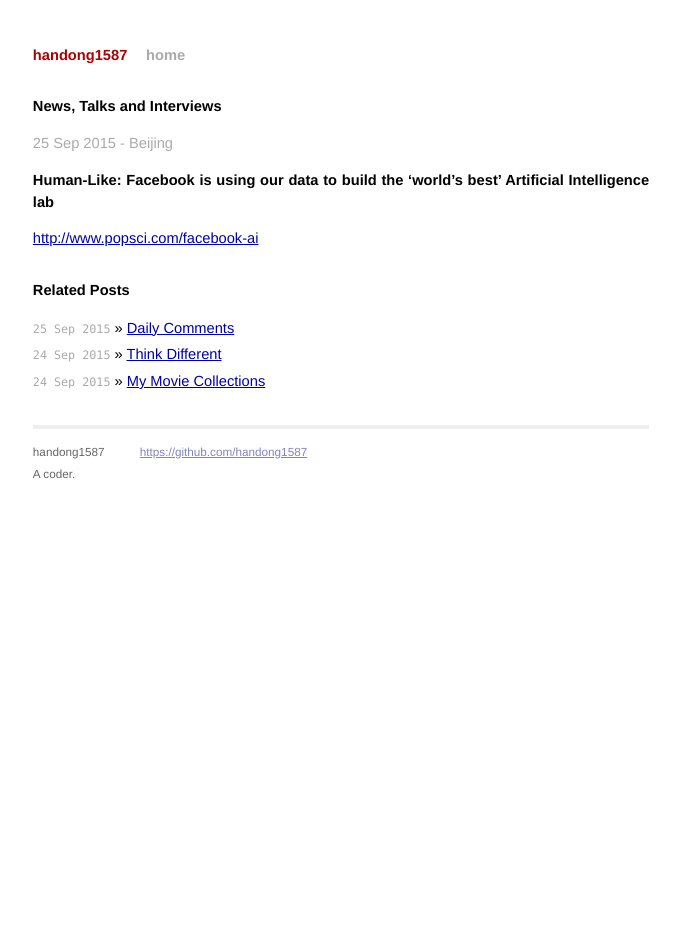
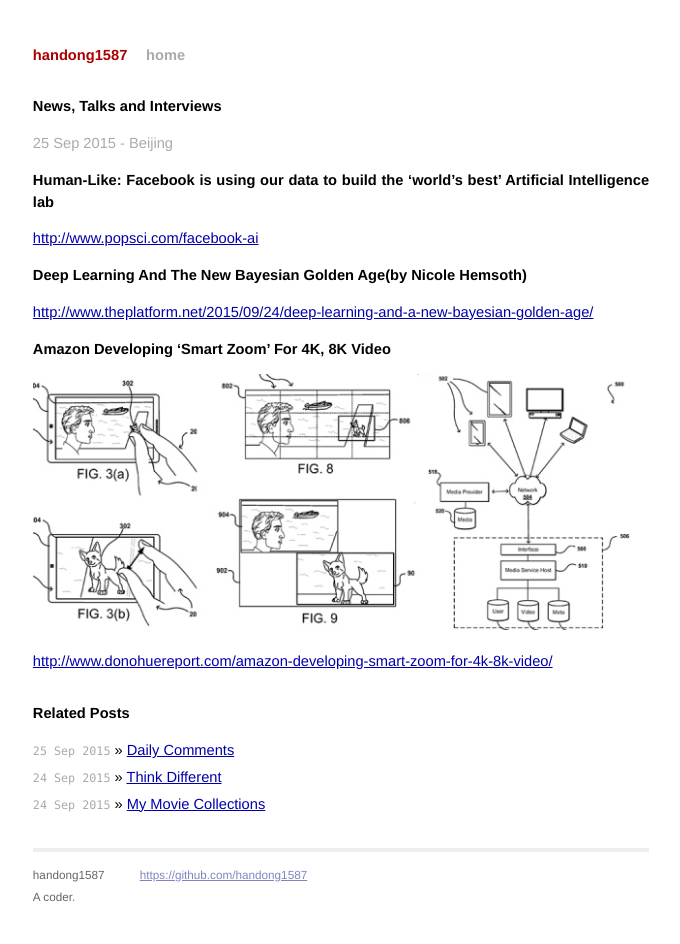
Before and after one commit to handong1587/handong1587.github.io, a Jekyll site: the page built from _posts/2015-09-25-news-talks-and-interviews.md, in a window 1280 px wide. Shown: the whole page, without its empty margins (299-979 px from the left). Built offline with Jekyll 4.4.1, drawn with Linux system fonts in a browser that asks for light colours; Markdown is read by kramdown in place of the engine named in the settings; comment, search, counter and statistics services are not loaded.

Commit message:
update mds

```diff
--- /dev/null
+++ b/_posts/2015-09-25-news-talks-and-interviews.md
@@ -0,0 +1,24 @@
+---
+layout: post
+categories: deep_learning
+title: News, Talks and Interviews
+---
+
+{{ page.title }}
+================
+
+<p class="meta">25 Sep 2015 - Beijing</p>
+
+**Human-Like: Facebook is using our data to build the 'world's best' Artificial Intelligence lab**
+
+[http://www.popsci.com/facebook-ai](http://www.popsci.com/facebook-ai)
+
+**Deep Learning And The New Bayesian Golden Age(by Nicole Hemsoth)**
+
+[http://www.theplatform.net/2015/09/24/deep-learning-and-a-new-bayesian-golden-age/](http://www.theplatform.net/2015/09/24/deep-learning-and-a-new-bayesian-golden-age/)
+
+**Amazon Developing ‘Smart Zoom’ For 4K, 8K Video**
+
+<img src="/assets/news_talks_interviews/Amazon-Smart-Zoom.jpg" width="600" />
+
+[http://www.donohuereport.com/amazon-developing-smart-zoom-for-4k-8k-video/](http://www.donohuereport.com/amazon-developing-smart-zoom-for-4k-8k-video/)
--- a/_posts/deep_learning/2015-09-25-news-talks-and-interviews.md
+++ /dev/null
@@ -1,14 +0,0 @@
----
-layout: post
-categories: deep_learning
-title: News, Talks and Interviews
----
-
-{{ page.title }}
-================
-
-<p class="meta">25 Sep 2015 - Beijing</p>
-
-**Human-Like: Facebook is using our data to build the 'world's best' Artificial Intelligence lab**
-
-[http://www.popsci.com/facebook-ai](http://www.popsci.com/facebook-ai)
```
Also changed, not shown: _posts/deep_learning/2015-08-27-deep-learning-materials.md (+1 -0 lines), _posts/machine_learning/2015-08-27-machine-learning-materials.md (+4 -0 lines), _posts/machine_learning/2015-08-27-some-useful-blogs.md (+4 -0 lines), assets/news_talks_interviews/Amazon-Smart-Zoom.jpg (added).
